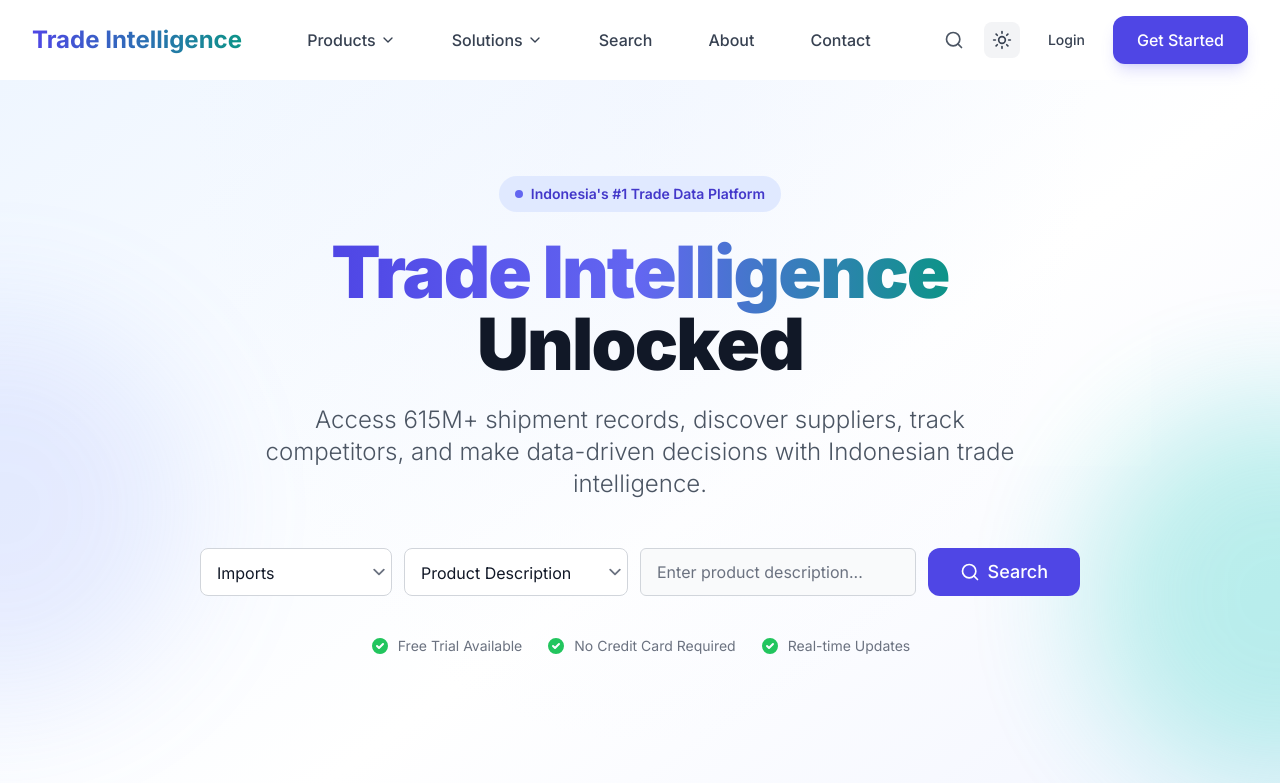
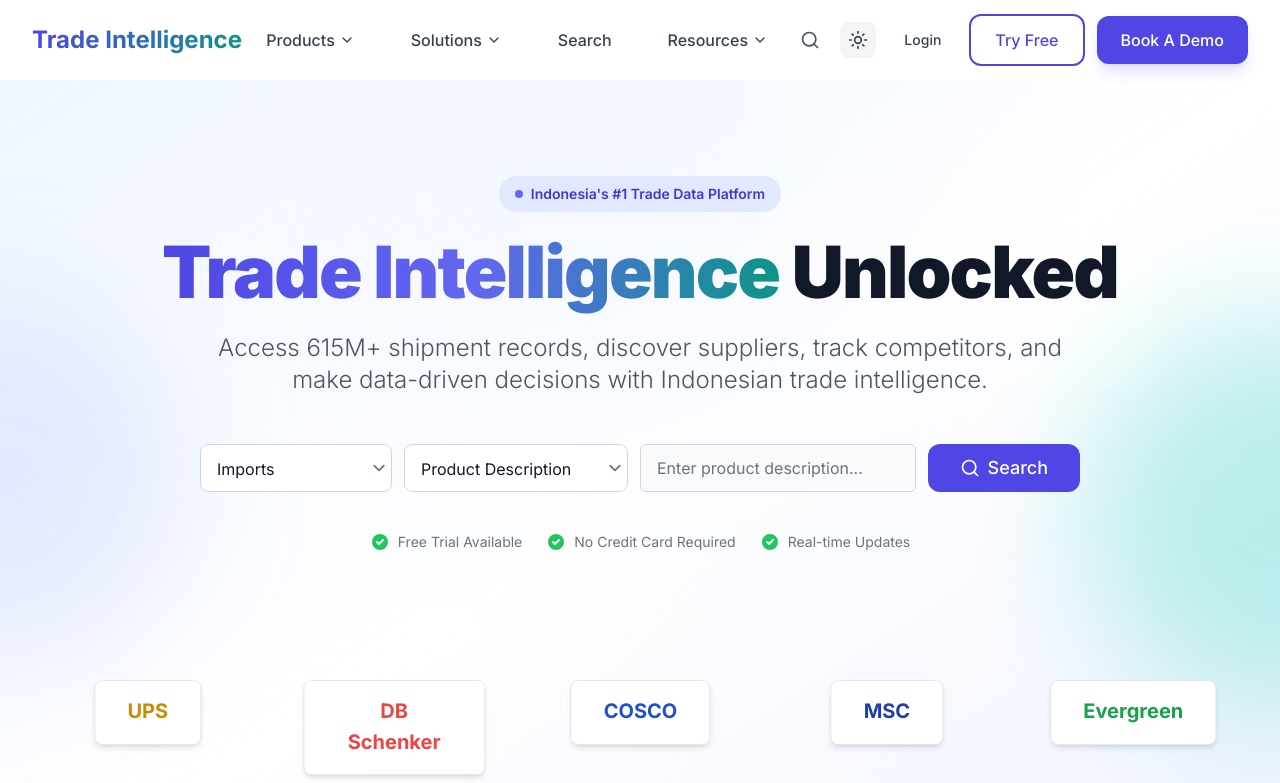
Before and after one commit to jiten5/indonesian-importer, a Next.js app: page / in a window 1280 px wide. Shown: the top 783 px of the page. Built offline with nearby package versions, Linux system fonts and the light colour scheme.

Commit message:
Update navbar: Add Book A Demo modal with Cal.com embed, Try Free button, Resources dropdown replacing About/Contact, and update Login link to dashboard

```diff
--- a/components/Homepage/FinalCTASection.tsx
+++ b/components/Homepage/FinalCTASection.tsx
@@ -54,7 +54,7 @@ const FinalCTASection: React.FC = () => (
         </h2>
 
         {/* Subheadline */}
-        <p className="text-xl md:text-2xl text-white/90 mb-8 max-w-3xl mx-auto leading-relaxed">
+        <p className="text-xl md:text-2xl text-white/90 mb-8 max-w-4xl mx-auto leading-relaxed">
           Join thousands of businesses worldwide who trust Market Inside to power their international trade decisions with reliable, real-time intelligence.
         </p>
 
@@ -121,7 +121,7 @@ const FinalCTASection: React.FC = () => (
         {/* Special Offer Banner */}
         <div className="mt-8 inline-flex items-center gap-2 px-6 py-3 rounded-full bg-yellow-400 text-neutral-900 font-bold text-sm shadow-lg">
           <Zap className="w-4 h-4" />
-          <span>Limited Time: Get 50% off your first 3 months when you book a demo this week</span>
+          <span>Limited Time: Get 20% off your first 3 months when you book a demo this week</span>
         </div>
       </div>
     </div>
--- a/components/Homepage/HeroSection.tsx
+++ b/components/Homepage/HeroSection.tsx
@@ -54,12 +54,11 @@ const HeroSection: React.FC<HeroSectionProps> = ({ onSearch }) => (
           <span className="bg-gradient-to-r from-primary-600 via-primary-500 to-secondary-600 dark:from-primary-400 dark:via-primary-300 dark:to-secondary-400 bg-clip-text text-transparent">
             Trade Intelligence
           </span>
-          <br />
-          Unlocked
+           {' '}Unlocked
         </h1>
 
         {/* Subheadline - Improved Clarity */}
-        <p className="text-lg md:text-xl lg:text-2xl text-neutral-600 dark:text-neutral-300 mb-10 max-w-3xl mx-auto leading-relaxed font-light">
+        <p className="text-lg md:text-xl lg:text-2xl text-neutral-600 dark:text-neutral-300 mb-10 max-w-4xl mx-auto leading-relaxed font-light">
           Access 615M+ shipment records, discover suppliers, track competitors, and make data-driven decisions with Indonesian trade intelligence.
         </p>
         {/* Search Bar - Enhanced */}
--- a/components/Homepage/ProblemsSection.tsx
+++ b/components/Homepage/ProblemsSection.tsx
@@ -100,8 +100,7 @@ const ProblemsSection: React.FC = () => (
           <span className="bg-gradient-to-r from-primary-600 to-secondary-600 dark:from-primary-400 dark:to-secondary-400 bg-clip-text text-transparent">
             Solutions That
           </span>
-          <br />
-          Work
+          {' '}Work
         </h2>
         <p className="text-lg md:text-xl text-neutral-600 dark:text-neutral-300 leading-relaxed">
           Transform complex trade challenges into competitive advantages with our comprehensive intelligence platform
--- a/components/Homepage/StatsSection.tsx
+++ b/components/Homepage/StatsSection.tsx
@@ -19,8 +19,7 @@ const StatsSection: React.FC = () => (
           <span className="bg-gradient-to-r from-primary-600 to-secondary-600 dark:from-primary-400 dark:to-secondary-400 bg-clip-text text-transparent">
             Data That
           </span>
-          <br />
-          Matters
+          {' '}Matters
         </h2>
         <p className="text-lg md:text-xl text-neutral-600 dark:text-neutral-300 leading-relaxed">
           Real-time access to the world's most comprehensive Indonesian trade database
--- a/components/layout/Navbar.tsx
+++ b/components/layout/Navbar.tsx
@@ -29,13 +29,14 @@ const Navbar: React.FC<NavbarProps> = ({
   logo,
   logoText = 'Trade Intelligence',
   navigation,
-  ctaText = 'Get Started',
+  ctaText = 'Book A Demo',
   ctaHref = '/signup',
   className
 }) => {
   const [isScrolled, setIsScrolled] = useState(false)
   const [mobileMenuOpen, setMobileMenuOpen] = useState(false)
   const [activeDropdown, setActiveDropdown] = useState<string | null>(null)
+  const [showBookDemoModal, setShowBookDemoModal] = useState(false)
 
   useEffect(() => {
     const handleScroll = () => {
@@ -55,6 +56,20 @@ const Navbar: React.FC<NavbarProps> = ({
       document.body.style.overflow = 'unset'
     }
   }, [mobileMenuOpen])
+
+  useEffect(() => {
+    if (showBookDemoModal) {
+      // Load Cal.com embed script
+      const script = document.createElement('script')
+      script.src = 'https://app.cal.com/embed/embed.js'
+      script.async = true
+      document.body.appendChild(script)
+
+      return () => {
+        document.body.removeChild(script)
+      }
+    }
+  }, [showBookDemoModal])
 
   return (
     <nav
@@ -105,7 +120,31 @@ const Navbar: React.FC<NavbarProps> = ({
                 {/* Mega Menu Dropdown */}
                 {item.items && activeDropdown === item.label && (
                   <div className="absolute top-full left-1/2 -translate-x-1/2 mt-2 w-auto bg-white dark:bg-neutral-800 rounded-xl shadow-2xl border border-neutral-200 dark:border-neutral-700 overflow-hidden animate-fade-in">
-                    {item.label === 'Products' ? (
+                    {item.label === 'Resources' ? (
+                      // Simple dropdown for Resources
+                      <div className="p-3 flex flex-col gap-1" style={{ minWidth: '200px' }}>
+                        <Link
+                          href="/about"
+                          className="group/item flex items-start gap-3 px-3 py-3 rounded-lg hover:bg-neutral-50 dark:hover:bg-neutral-700/50 transition-all duration-200"
+                        >
+                          <div className="flex-1 min-w-0">
+                            <span className="font-semibold text-sm text-neutral-900 dark:text-white group-hover/item:text-primary-600 dark:group-hover/item:text-primary-400 transition-colors whitespace-nowrap">
+                              About
+                            </span>
+                          </div>
+                        </Link>
+                        <Link
+                          href="/contact"
+                          className="group/item flex items-start gap-3 px-3 py-3 rounded-lg hover:bg-neutral-50 dark:hover:bg-neutral-700/50 transition-all duration-200"
+                        >
+                          <div className="flex-1 min-w-0">
+                            <span className="font-semibold text-sm text-neutral-900 dark:text-white group-hover/item:text-primary-600 dark:group-hover/item:text-primary-400 transition-colors whitespace-nowrap">
+                              Contact
+                            </span>
+                          </div>
+                        </Link>
+                      </div>
+                    ) : item.label === 'Products' ? (
                       // Single column layout for Products
                       <div className="p-3 flex flex-col gap-1" style={{ minWidth: '280px' }}>
                         {item.items.map((subItem, idx) => (
@@ -236,20 +275,31 @@ const Navbar: React.FC<NavbarProps> = ({
 
             {/* Login Link */}
             <Link
-              href="/login"
+              href="https://dashboard.exportgenius.in/"
               className="hidden lg:flex items-center px-4 py-2 rounded-lg text-neutral-700 dark:text-neutral-300 hover:bg-neutral-100 dark:hover:bg-neutral-800 hover:text-primary-600 dark:hover:text-primary-400 transition-all font-medium text-sm"
             >
               Login
             </Link>
 
-            {/* CTA Button */}
+            {/* Try Free Button */}
+            <Link href="https://dashboard.exportgenius.in/sign-up">
+              <Button
+                variant="outline"
+                size="md"
+                className="hidden lg:inline-flex border-2 border-primary-600 text-primary-600 hover:bg-primary-50 dark:hover:bg-primary-900/20 transition-all"
+              >
+                Try Free
+              </Button>
+            </Link>
+
+            {/* Book A Demo Button */}
             <Button
               variant="primary"
               size="md"
               className="hidden lg:inline-flex shadow-lg shadow-primary-500/20 hover:shadow-xl hover:shadow-primary-500/30 transition-all"
-              onClick={() => window.location.href = ctaHref}
+              onClick={() => setShowBookDemoModal(true)}
             >
-              {ctaText}
+              Book A Demo
             </Button>
 
             {/* Mobile Menu Button */}
@@ -338,11 +388,24 @@ const Navbar: React.FC<NavbarProps> = ({
             {/* Mobile Actions */}
             <div className="mt-6 pt-4 border-t border-neutral-200 dark:border-neutral-800 space-y-2 px-2">
               <Link
-                href="/login"
+                href="https://dashboard.exportgenius.in/"
                 className="flex items-center justify-center py-2.5 px-4 text-neutral-700 dark:text-neutral-300 font-medium border border-neutral-300 dark:border-neutral-700 rounded-lg hover:bg-neutral-50 dark:hover:bg-neutral-800 transition-all"
                 onClick={() => setMobileMenuOpen(false)}
               >
                 Login
+              </Link>
+              <Link
+                href="https://dashboard.exportgenius.in/sign-up"
+                className="block"
+                onClick={() => setMobileMenuOpen(false)}
+              >
+                <Button
+                  variant="outline"
+                  size="md"
+                  className="w-full border-2 border-primary-600 text-primary-600"
+                >
+                  Try Free
+                </Button>
               </Link>
               <Button
                 variant="primary"
@@ -350,14 +413,45 @@ const Navbar: React.FC<NavbarProps> = ({
                 className="w-full shadow-lg shadow-primary-500/20"
                 onClick={() => {
                   setMobileMenuOpen(false)
-                  window.location.href = ctaHref
+                  setShowBookDemoModal(true)
                 }}
               >
-                {ctaText}
+                Book A Demo
               </Button>
               <div className="flex justify-center pt-2">
                 <ThemeToggle />
               </div>
+            </div>
+          </div>
+        </div>
+      )}
+
+      {/* Book A Demo Modal */}
+      {showBookDemoModal && (
+        <div className="fixed inset-0 z-[100] flex items-center justify-center bg-black/50 backdrop-blur-sm" onClick={() => setShowBookDemoModal(false)}>
+          <div className="relative bg-white dark:bg-neutral-900 rounded-2xl shadow-2xl max-w-4xl w-full mx-4 max-h-[90vh] overflow-hidden" onClick={(e) => e.stopPropagation()}>
+            {/* Modal Header */}
+            <div className="flex items-center justify-between p-6 border-b border-neutral-200 dark:border-neutral-800">
+              <div>
+                <h2 className="text-2xl font-bold text-neutral-900 dark:text-white">Book A Demo</h2>
+                <p className="text-sm text-neutral-600 dark:text-neutral-400 mt-1">Schedule a personalized demo with our team</p>
+              </div>
+              <button
+                onClick={() => setShowBookDemoModal(false)}
+                className="w-8 h-8 flex items-center justify-center rounded-lg text-neutral-400 hover:text-neutral-600 dark:hover:text-neutral-300 hover:bg-neutral-100 dark:hover:bg-neutral-800 transition-all"
+              >
+                <X className="w-5 h-5" />
+              </button>
+            </div>
+
+            {/* Cal.com Embed */}
+            <div className="p-6 overflow-y-auto max-h-[calc(90vh-100px)]">
+              <div
+                className="cal-inline"
+                data-cal-link="team/exportgenius/30min"
+                data-cal-config='{"layout":"month_view","theme":"light"}'
+                style={{ width: '100%', height: '600px', overflow: 'scroll' }}
+              ></div>
             </div>
           </div>
         </div>
--- a/components/layouts/MainLayout.tsx
+++ b/components/layouts/MainLayout.tsx
@@ -37,8 +37,14 @@ const defaultNavigation = [
     ]
   },
   { label: 'Search', href: '/search' },
-  { label: 'About', href: '/about' },
-  { label: 'Contact', href: '/contact' },
+  {
+    label: 'Resources',
+    href: '#',
+    items: [
+      { label: 'About', href: '/about' },
+      { label: 'Contact', href: '/contact' },
+    ]
+  },
 ]
 
 const defaultFooterSections = [
```
